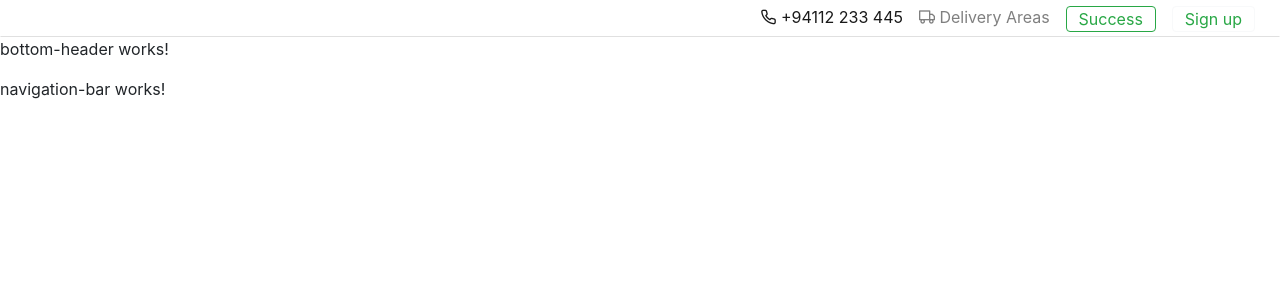
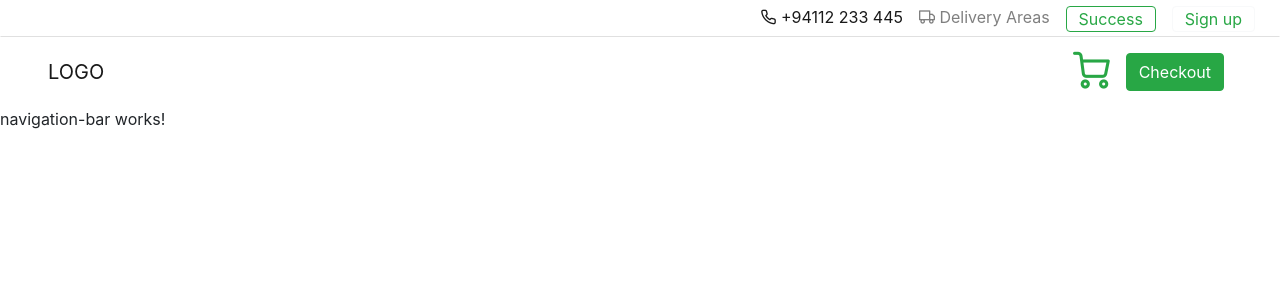
Before and after one commit to JeewanthaLahiru/Shopping-Cart-Project-with-Angular, an Angular app in the folder shopping-cart/: page / in a window 1280 px wide. Shown: the top 300 px of the page. Built offline with nearby package versions, Linux system fonts and the light colour scheme.

Commit message:
bottom navigation bar buttons are added

```diff
--- a/shopping-cart/src/app/components/headerArea/bottom-header/bottom-header.component.html
+++ b/shopping-cart/src/app/components/headerArea/bottom-header/bottom-header.component.html
@@ -1 +1,35 @@
-<p>bottom-header works!</p>
+<!DOCTYPE html>
+<html lang="en">
+<head>
+    <meta charset="UTF-8">
+    <meta http-equiv="X-UA-Compatible" content="IE=edge">
+    <meta name="viewport" content="width=device-width, initial-scale=1.0">
+    <title>Document</title>
+</head>
+<body>
+
+    <div class="container-fluid m-0 p-0 bottom-header">
+        <nav class="navbar navbar-expand-lg navbar-light bg-white px-5">
+            <a class="navbar-brand" href="#">LOGO</a>
+            <button class="navbar-toggler" type="button" data-toggle="collapse" data-target="#navbarSupportedContent" aria-controls="navbarSupportedContent" aria-expanded="false" aria-label="Toggle navigation">
+              <span class="navbar-toggler-icon"></span>
+            </button>
+
+            <div class="collapse navbar-collapse" id="navbarSupportedContent">
+              <ul class="navbar-nav ml-auto">
+                <li class="nav-item active">
+                  <a class="nav-link" href="#"> <i class="feather icon-shopping-cart text-success" ></i> </a>
+                </li>
+                <li class="nav-item">
+                  <a class="nav-link" href="#">
+                    <button type="button" class="btn btn-success">Checkout</button>
+                  </a>
+                </li>
+              </ul>
+
+            </div>
+          </nav>
+    </div>
+
+</body>
+</html>
--- a/shopping-cart/src/app/components/headerArea/bottom-header/bottom-header.component.scss
+++ b/shopping-cart/src/app/components/headerArea/bottom-header/bottom-header.component.scss
@@ -0,0 +1,7 @@
+.bottom-header{
+    #navbarSupportedContent{
+        i{
+            font-size: 2.3em;
+        }
+    }
+}
```
